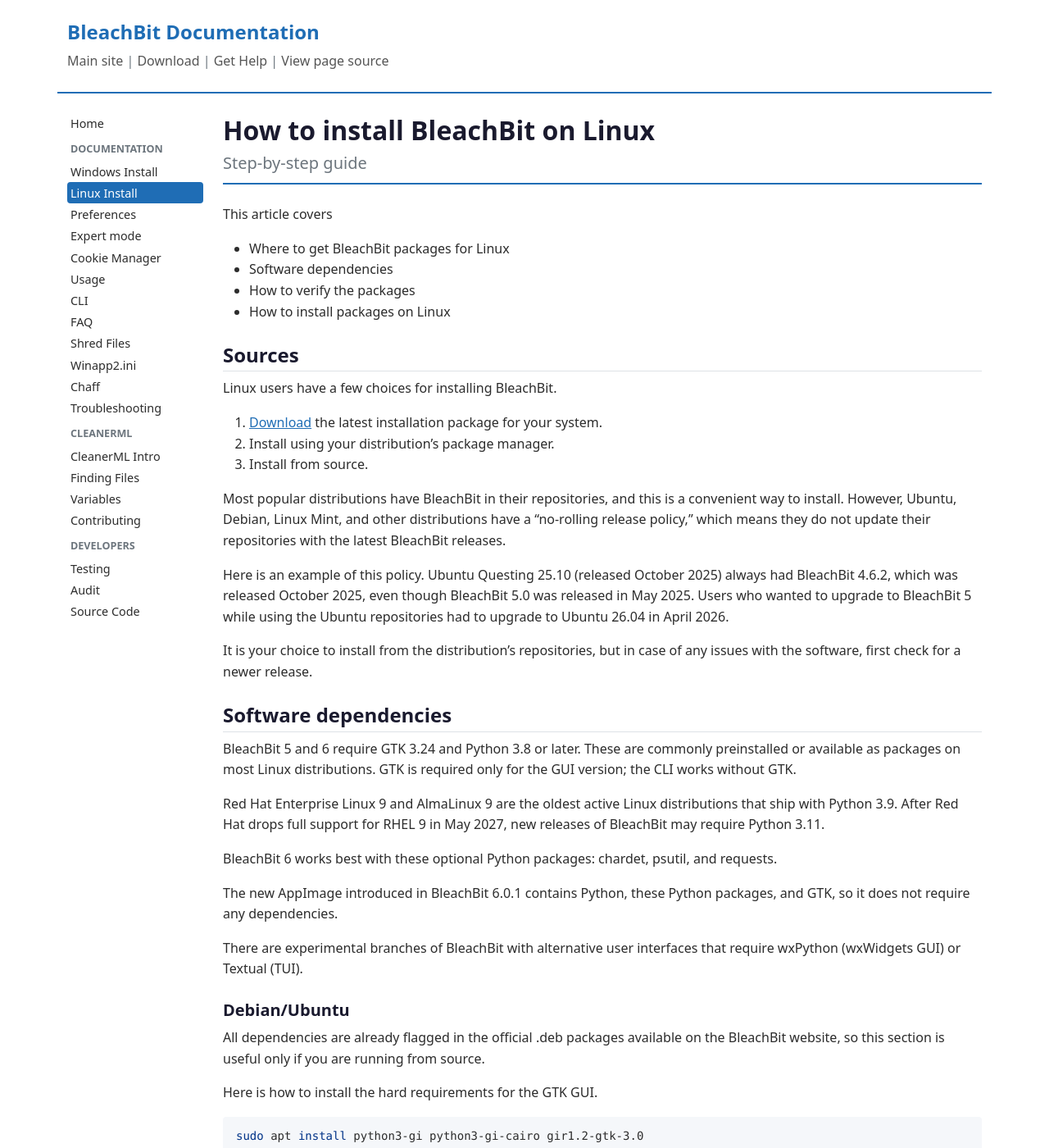
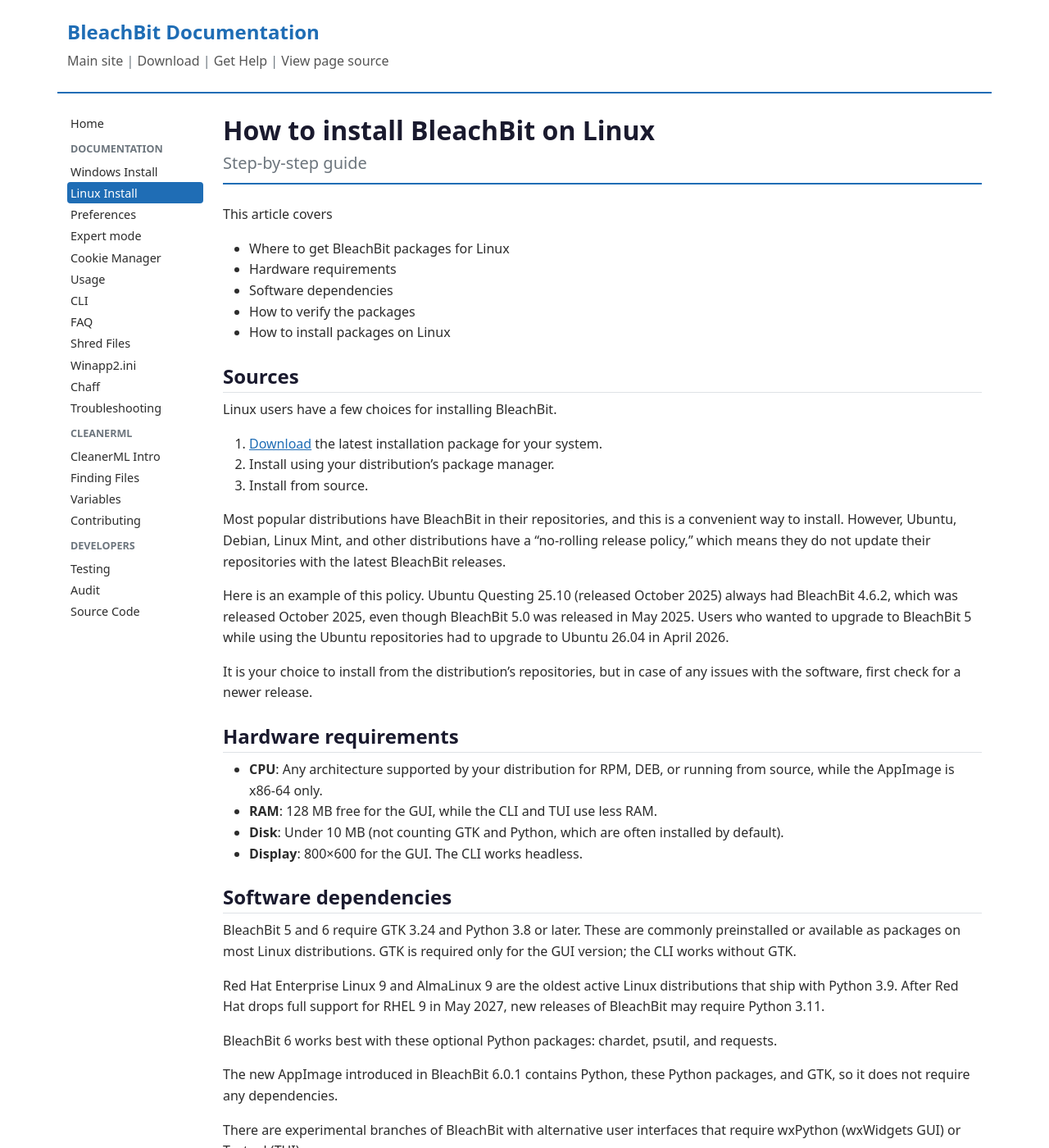
Before and after one commit to bleachbit/docs, a Jekyll site: the page built from src/_docs/install-on-linux.md, in a window 1280 px wide and 1400 px high. Shown: the whole window at 82% size. Built offline with Jekyll 4.4.1, drawn with Linux system fonts in a browser that asks for light colours.

Commit message:
Add hardware requirements to install guides

```diff
--- a/src/_docs/install-on-linux.md
+++ b/src/_docs/install-on-linux.md
@@ -11,6 +11,7 @@
 This article covers
 
 - Where to get BleachBit packages for Linux
+- Hardware requirements
 - Software dependencies
 - How to verify the packages
 - How to install packages on Linux
@@ -28,6 +29,13 @@
 Here is an example of this policy. Ubuntu Questing 25.10 (released October 2025) always had BleachBit 4.6.2, which was released October 2025, even though BleachBit 5.0 was released in May 2025. Users who wanted to upgrade to BleachBit 5 while using the Ubuntu repositories had to upgrade to Ubuntu 26.04 in April 2026.
 
 It is your choice to install from the distribution's repositories, but in case of any issues with the software, first check for a newer release.
+
+## Hardware requirements
+
+- **CPU**: Any architecture supported by your distribution for RPM, DEB, or running from source, while the AppImage is x86-64 only.
+- **RAM**: 128 MB free for the GUI, while the CLI and TUI use less RAM.
+- **Disk**: Under 10 MB (not counting GTK and Python, which are often installed by default).
+- **Display**: 800×600 for the GUI. The CLI works headless.
 
 ## Software dependencies
 
```
Also changed, not shown: src/_docs/install-on-windows.md (+7 -0 lines).
